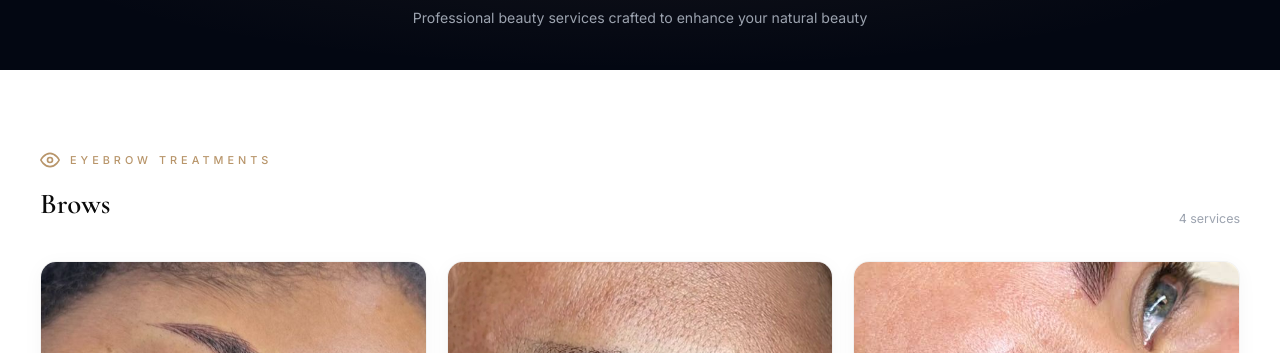
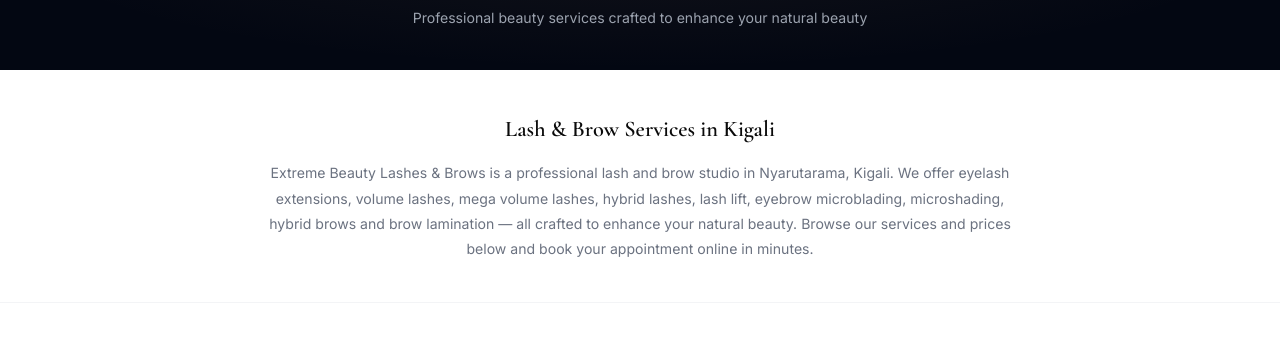
Before and after one commit to adolphenayituriki/ExtremeBeauty_E-Booking-Website, a React (Create React App) app in the folder frontend/: page /services in a window 1280 px wide. Shown: the part 198-551 px from the top of the page. Built offline with nearby package versions, Linux system fonts and the light colour scheme; no server answers.

Commit message:
Improve on-page SEO: keyword-rich services intro, FAQ section, and local search title/description

```diff
--- a/frontend/src/pages/Services.js
+++ b/frontend/src/pages/Services.js
@@ -86,8 +86,8 @@
   return (
     <>
       <Seo
-        title="Services & Prices | Extreme Beauty Lashes & Brows"
-        description="Explore lash & brow services and prices at Extreme Beauty Lashes & Brows, Kigali: microblading, eyelash extensions, lash lift, brow lamination and more."
+        title="Lash & Brow Services in Kigali | Extreme Beauty Lashes & Brows"
+        description="Eyelash extensions, volume lashes, mega volume lashes, microblading & brow lamination in Kigali. Book lash extensions or microblading at Extreme Beauty Lashes & Brows, Nyarutarama, Rwanda."
         path="/services"
       />
       <div className="pt-[110px] pb-10 bg-gray-950 text-white text-center relative overflow-hidden">
@@ -98,6 +98,22 @@
           <p className="text-gray-400 text-[0.88rem]">Professional beauty services crafted to enhance your natural beauty</p>
         </div>
       </div>
+
+      <section className="py-10 px-5 bg-white border-b border-gray-100">
+        <div className="max-w-[760px] mx-auto text-center">
+          <h2 className="text-[1.4rem] mb-3 font-cormorant font-semibold">
+            Lash &amp; Brow Services in Kigali
+          </h2>
+          <p className="text-gray-500 text-[0.88rem] leading-[1.8]">
+            Extreme Beauty Lashes &amp; Brows is a professional lash and brow
+            studio in Nyarutarama, Kigali. We offer eyelash extensions, volume
+            lashes, mega volume lashes, hybrid lashes, lash lift, eyebrow
+            microblading, microshading, hybrid brows and brow lamination — all
+            crafted to enhance your natural beauty. Browse our services and
+            prices below and book your appointment online in minutes.
+          </p>
+        </div>
+      </section>
 
       {isFiltering && (
         <div className="bg-white/80 backdrop-blur border-b border-gray-100 py-4 px-5">
@@ -172,6 +188,51 @@
         </>
       )}
 
+      <section className="py-16 px-5 bg-white">
+        <div className="max-w-[760px] mx-auto">
+          <h2 className="text-[1.5rem] mb-8 text-center font-cormorant font-semibold">
+            Frequently Asked Questions About Our Services
+          </h2>
+          <div className="space-y-6">
+            <div>
+              <h3 className="font-medium text-[0.95rem] mb-1">How long do eyelash extensions last in Kigali?</h3>
+              <p className="text-gray-500 text-[0.85rem] leading-[1.7]">
+                A full set of eyelash extensions typically lasts 3&ndash;4 weeks
+                before a refill is needed, depending on your natural lash growth
+                cycle. We offer refills to keep your lashes looking fresh.
+              </p>
+            </div>
+            <div>
+              <h3 className="font-medium text-[0.95rem] mb-1">What is the difference between classic, volume and mega volume lashes?</h3>
+              <p className="text-gray-500 text-[0.85rem] leading-[1.7]">
+                Classic lashes use one extension per natural lash for a natural
+                look. Volume lashes use ultra-fine fans for a fuller, fluffier
+                finish, and mega volume lashes add even more density for a bold,
+                dramatic lash line. We will recommend the right set for your
+                natural lashes and desired look.
+              </p>
+            </div>
+            <div>
+              <h3 className="font-medium text-[0.95rem] mb-1">Is microblading painful and how long does it last?</h3>
+              <p className="text-gray-500 text-[0.85rem] leading-[1.7]">
+                Microblading is performed with a numbing cream, so most clients
+                feel little to no discomfort. Results typically last 1&ndash;2
+                years, with a retouch recommended to maintain the shape and
+                colour of your eyebrows.
+              </p>
+            </div>
+            <div>
+              <h3 className="font-medium text-[0.95rem] mb-1">How do I book an appointment?</h3>
+              <p className="text-gray-500 text-[0.85rem] leading-[1.7]">
+                You can book directly online through our Booking page in just a
+                few minutes, or contact us for a free consultation and we will
+                help you choose the perfect service.
+              </p>
+            </div>
+          </div>
+        </div>
+      </section>
+
       <section className="py-20 px-5 bg-gray-950 text-white text-center">
         <p className="text-[0.68rem] tracking-[4px] uppercase text-gold mb-2 font-medium">Not Sure Which Service?</p>
         <h2 className="text-[2rem] mb-3 text-white font-cormorant font-semibold">Let Us Help You Choose</h2>
```
